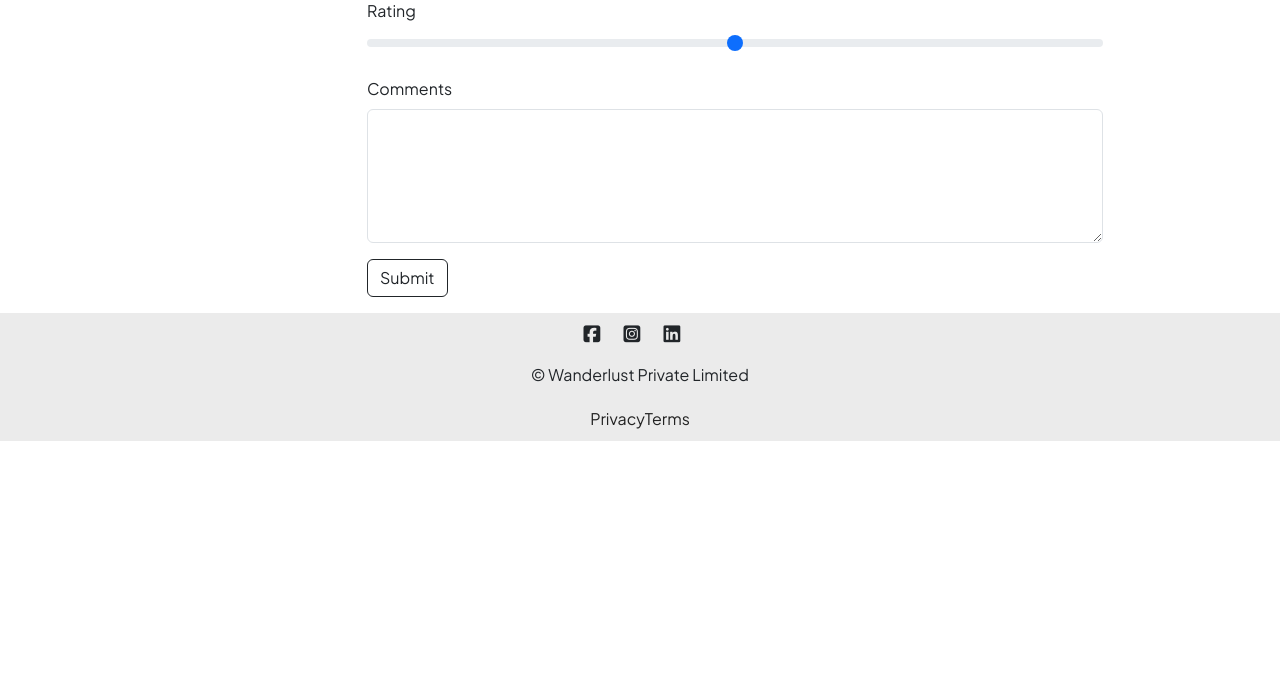
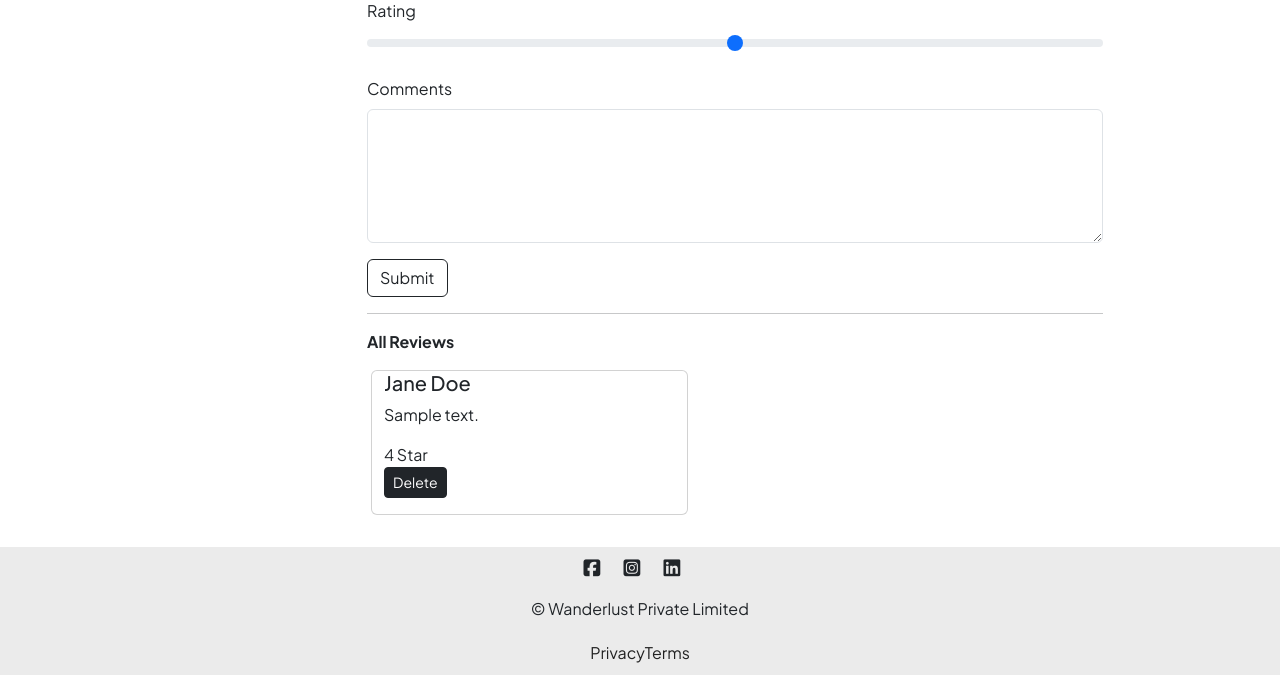
Before and after one commit to Pradyumn-Chamoli/AirBnb-Clone, a Node server app: page /listings/600000000000000000000001 in a window 1280 px wide. Shown: the part 604-1279 px from the top of the page. Before the commit the page ends 1045 px from the top, so only its background shows below. Run offline with Node 20, Linux system fonts and the light colour scheme; tables that the repository leaves empty hold one stand-in row (values such as "Sample post"); grey boxes marked "Sample" are stand-in pictures; some libraries are stand-ins or nearby versions.

Commit message:
styled reviews , made a functional  option to delete reviews

```diff
--- a/app.js
+++ b/app.js
@@ -68,7 +68,7 @@ app.get("/listings/new" , (req,res)=>{
 
 app.get("/listings/:id" , wrapAsync(async(req,res)=>{
     let{id} = req.params;
-    const listing = await Listing.findById(id);
+    const listing = await Listing.findById(id).populate("reviews");
     res.render("listings/show.ejs" , {listing});
 }))
 
@@ -126,6 +126,16 @@ app.post("/listings/:id/reviews" ,validateReview  , wrapAsync(async(req,res)=>{
 }));
 
 
+//Delete Review Route
+app.delete("/listings/:id/reviews/:reviewId", wrapAsync(async(req,res)=>{
+    let{id, reviewId} = req.params;
+
+    await Listing.findByIdAndUpdate(id ,{ $pull: {reviews :reviewId}});
+    await Review.findByIdAndDelete(reviewId);
+
+    res.redirect(`/listings/${id}`);
+}))
+
 
 // app.get("/testlisting" , async(req,res)=>{
 //     let samplelisting = new Listing({
--- a/models/listing.js
+++ b/models/listing.js
@@ -1,5 +1,6 @@
 const mongoose =  require("mongoose");
 const Schema = mongoose.Schema;
+const Review = require("./review.js");
 
 const listingSchema = new Schema({
     title:{
@@ -23,5 +24,11 @@ const listingSchema = new Schema({
     ],
 });
 
+listingSchema.post("findOneAndDelete" , async(listing)=>{
+    if(listing){
+        await Review.deleteMany({_id: { $in: listing.reviews}});
+    }
+});
+
 const Listing = mongoose.model("Listing" , listingSchema);
 module.exports=Listing;
--- a/public/css/style.css
+++ b/public/css/style.css
@@ -64,7 +64,7 @@ body{
 }
 
 /* cards */
-.card{
+.listing-card{
     border: none !important;
     margin-bottom: 2rem;
 }
--- a/views/listings/index.ejs
+++ b/views/listings/index.ejs
@@ -8,7 +8,7 @@
         <div class="row row-cols-lg-3 row-cols-md-2 row-cols-sm-1">
             <% for(let listing of allListings) { %>
                 <a href="/listings/<%=listing._id%>" class="listing-link">
-                    <div class="card col">
+                    <div class="card col listing-card">
                         <img src="<%=listing.image%>" class="card-img-top" alt="listing_image" style="height: 20rem;">
                         <div class="card-img-overlay"></div>
                         <div class="card-body">
--- a/views/listings/show.ejs
+++ b/views/listings/show.ejs
@@ -4,7 +4,7 @@
     <h3><%=listing.title%></h3>
     </div>
 
-<div class="card col-6 offset-3 show-card">
+<div class="card col-6 offset-3 show-card listing-card">
      <img src="<%=listing.image%>" class="card-img-top show-img" alt="listing_image">
   <div class="card-body">
     <p class="card-text">
@@ -53,6 +53,24 @@
             </div>
             <button class="btn btn-outline-dark">Submit</button>
         </form>
+
+        <hr>
+
+        <p><b>All Reviews</b></p>
+        <div class="row">
+        <% for(review of listing.reviews){ %>
+            <div class="card col-5 ms-3  mb-3">
+                <div class="card-body">
+                    <h5 class="card-title">Jane Doe</h5>
+                    <p class="card-text"><%=review.comment%></p>
+                    <p class="card-text"><%=review.rating%> Star</p>
+                </div>
+                <form class="mb-3" method="POST" action="/listings/<%=listing._id%>/reviews/<%=review._id%>?_method=DELETE">
+                    <button class="btn btn-sm btn-dark">Delete</button>
+                </form>
+            </div>
+        <% } %>
+        </div>
     </div>
 
 </div>
```
